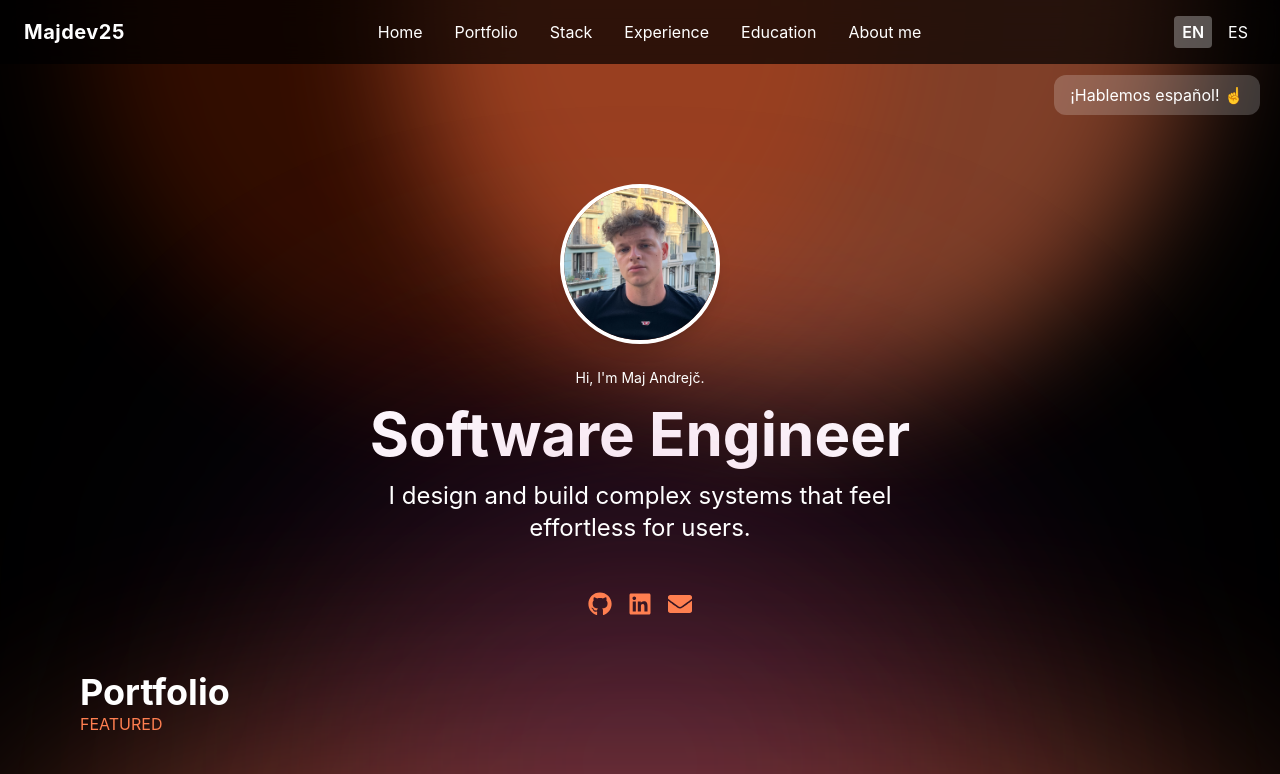
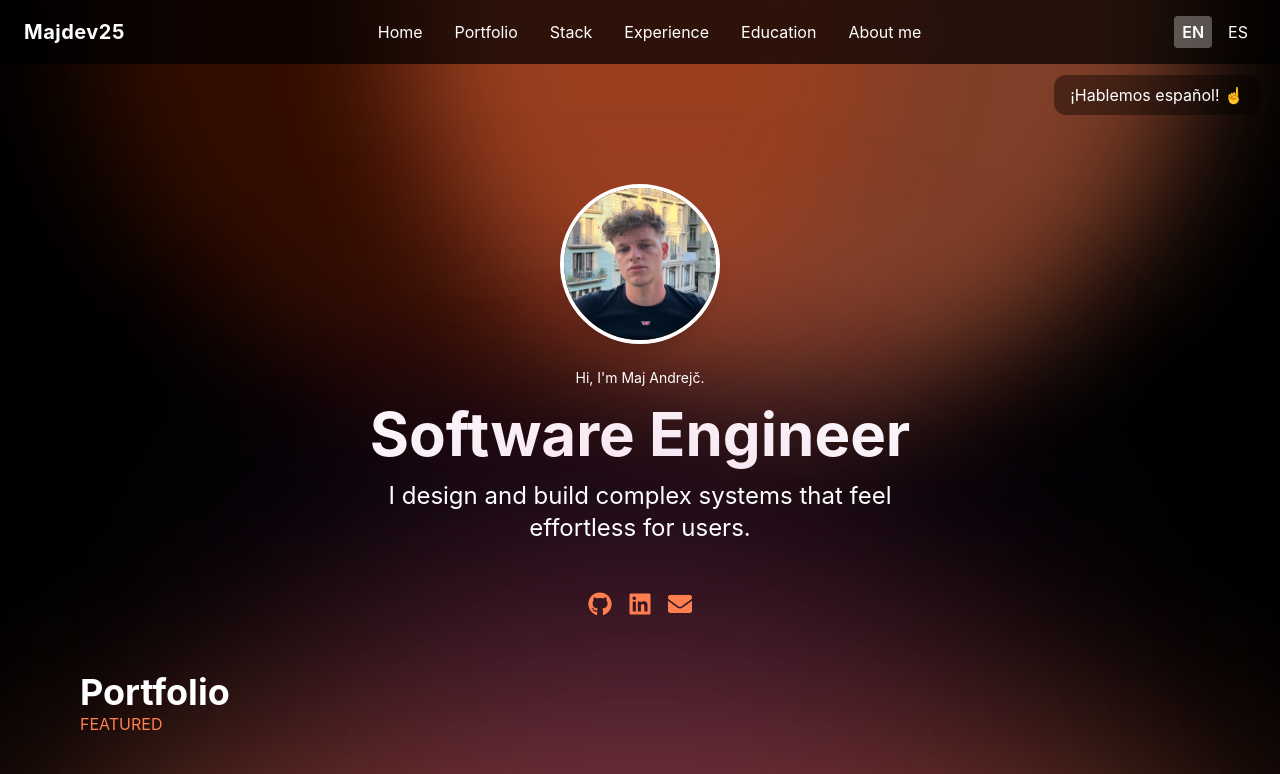
Before and after one commit to majdev25/majdev25-website, a React (Create React App) app: page / in a window 1280 px wide. Shown: the top 774 px of the page. Built offline with nearby package versions, Linux system fonts and the light colour scheme.

Commit message:
favicon & spanish callout ui fix

```diff
--- a/public/index.html
+++ b/public/index.html
@@ -24,7 +24,7 @@
       work correctly both with client-side routing and a non-root public URL.
       Learn how to configure a non-root public URL by running `npm run build`.
     -->
-    <title>React App</title>
+    <title>Maj Andrejč - Portfolio</title>
   </head>
   <body>
     <noscript>You need to enable JavaScript to run this app.</noscript>
--- a/src/views/Sections/HeroSection.js
+++ b/src/views/Sections/HeroSection.js
@@ -27,7 +27,7 @@ function HeroSection() {
       </div>
 
       {i18n.language !== "es" && (
-        <div className="absolute top-[75px] right-[20px] p-2 px-4 bg-white/20 rounded-xl">
+        <div className="absolute top-[75px] right-[20px] p-2 px-4 bg-black/40 rounded-xl">
           ¡Hablemos español! ☝️
         </div>
       )}
```
Also changed, not shown: 1 other file (tests, documents, lock files or other folders).
